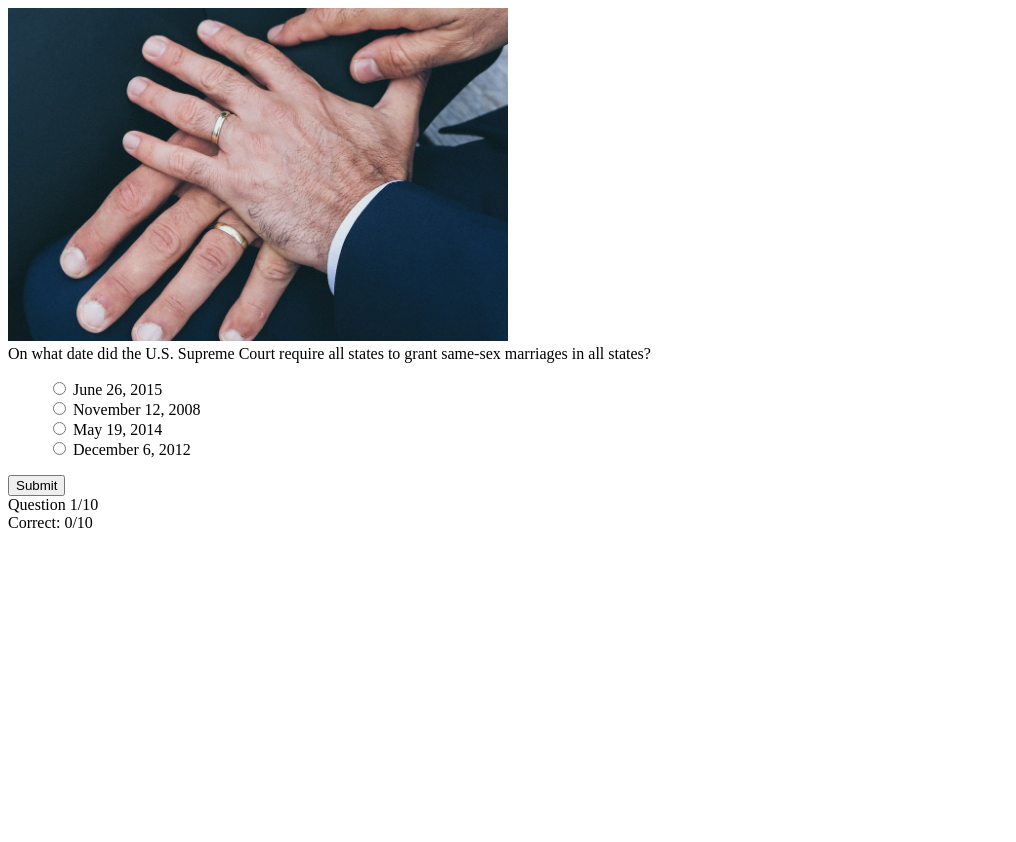
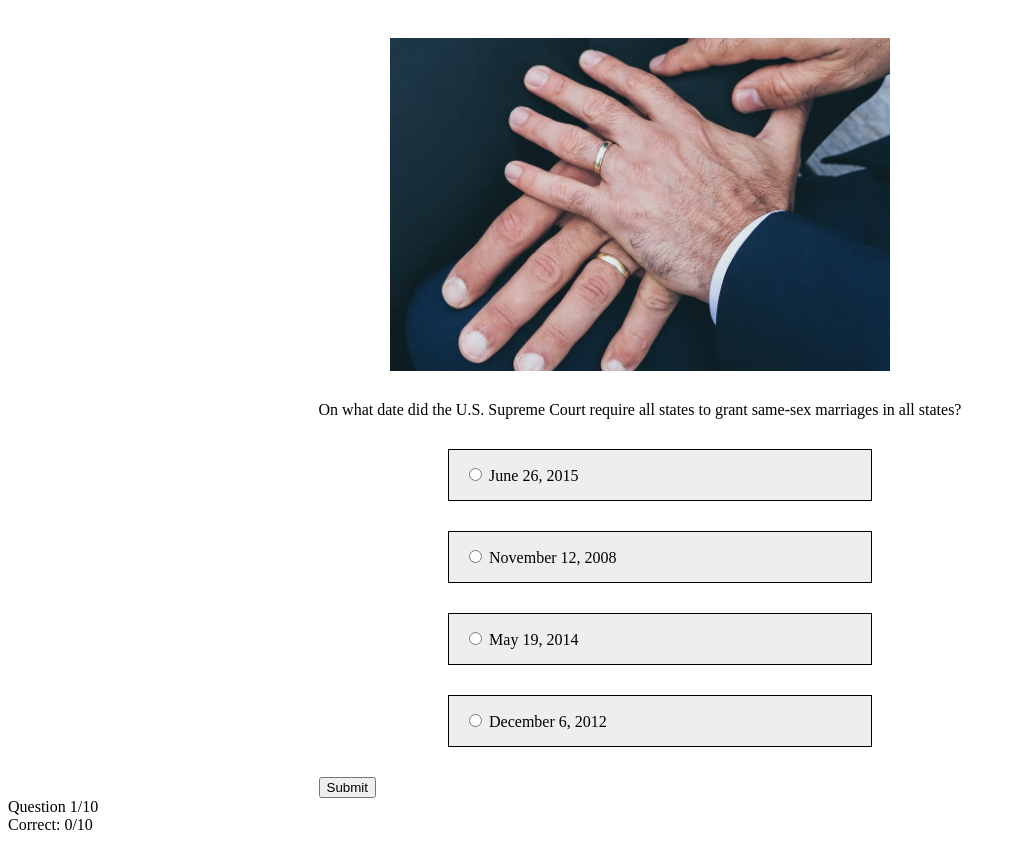
Before and after one commit to tanyagriego/queerHistoryQuiz, a plain HTML site: page index.html in a window 1280 px wide. Both pictures are taken after a click on the button "Start Quiz!". Shown: the whole page, without its empty margins (0-1016 px from the left). Before the commit the page ends 800 px from the top, so only its background shows below. Drawn offline with nearby package versions, Linux system fonts and the light colour scheme.

Commit message:
Added flexbox toquiz

```diff
--- a/index.html
+++ b/index.html
@@ -21,14 +21,14 @@
 
     <!-- The question/feedback page -->
     <section>
-        <div id="quiz" class="quiz">
-            <img class="currentImage"> <!--images go here//-->
+        <div id="quiz" class="flex-container">
+            <img class="currentImage">
             <form class="mainQuizSection">
                 <div id="question"></div>
                 <div class="feedback"></div>
                 <ul>
                     <li>
-                        <input name="answers" value="answer1"type="radio" action="" required method="">
+                        <input name="answers" value="answer1" type="radio" action="" required method="">
                         <label for="answer1"></label>
                     </li>
                     <li>
--- a/styles.css
+++ b/styles.css
@@ -4,9 +4,25 @@ ul {
 
 .currentImage {
     max-width: 500px;
+    margin: 30px auto;
 }
 
-/* * {
+.flex-container {
     display: flex;
     flex-direction: column;
-} */
+    align-items: center;
+}
+
+li, submit {
+    display: block;
+    border: 1px solid black;
+    margin: 30px auto;
+    padding: 15px;
+    width: 65%;
+    background-color: #eeeeee;
+}
+
+li:hover {
+    background-color: #06BC9B;
+    cursor: pointer;
+}
```
